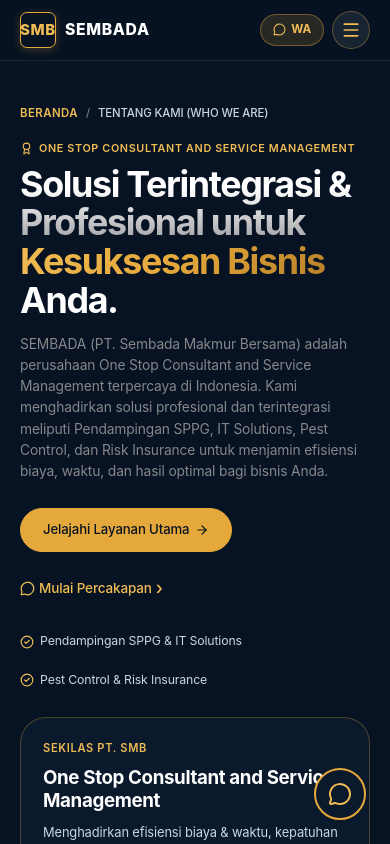
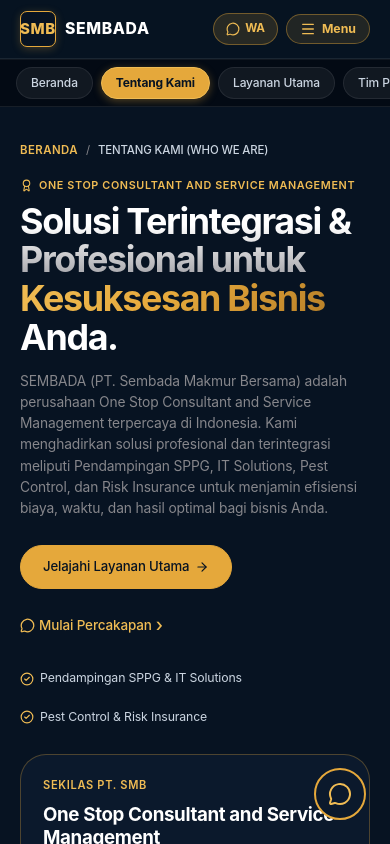
Before and after one commit to dahliahlestari/Company-Profile, a React (Vite) app: page /who-we-are in a window 390 px wide. Shown: the top 844 px of the page. Built offline with nearby package versions, Linux system fonts and the light colour scheme.

Commit message:
fix(mobile): fix mobile navbar with fixed positioning, portal drawer, and horizontal quicknav

```diff
--- a/src/components/Navbar.jsx
+++ b/src/components/Navbar.jsx
@@ -1,4 +1,5 @@
 import React, { useState, useEffect } from 'react';
+import { createPortal } from 'react-dom';
 import { Link, NavLink, useLocation } from 'react-router-dom';
 import { Phone, Mail, MessageCircle, Menu, X, ArrowRight, Globe } from 'lucide-react';
 import { companyData } from '../data/companyData';
@@ -11,9 +12,9 @@
 
   useEffect(() => {
     const handleScroll = () => {
-      setIsScrolled(window.scrollY > 30);
+      setIsScrolled(window.scrollY > 20);
     };
-    window.addEventListener('scroll', handleScroll);
+    window.addEventListener('scroll', handleScroll, { passive: true });
     return () => window.removeEventListener('scroll', handleScroll);
   }, []);
 
@@ -21,6 +22,18 @@
   useEffect(() => {
     setMobileMenuOpen(false);
   }, [location.pathname]);
+
+  // Lock body scroll when mobile drawer is active
+  useEffect(() => {
+    if (mobileMenuOpen) {
+      document.body.style.overflow = 'hidden';
+    } else {
+      document.body.style.overflow = '';
+    }
+    return () => {
+      document.body.style.overflow = '';
+    };
+  }, [mobileMenuOpen]);
 
   const navLinks = [
     { label: 'Beranda', to: '/' },
@@ -33,19 +46,11 @@
   ];
 
   return (
-    <header style={{
-      position: 'sticky',
-      top: 0,
-      zIndex: 1000,
-      width: '100%',
-      background: 'rgba(7, 19, 34, 0.98)',
-      backdropFilter: 'saturate(180%) blur(20px)',
-      WebkitBackdropFilter: 'saturate(180%) blur(20px)',
-      paddingTop: 'env(safe-area-inset-top, 0px)'
-    }}>
+    <>
+      <header className="site-header">
         {/* Top Bar (Solid Navy) - Visible on Desktop/Tablet, Hidden on Mobile */}
         <div className="topbar" style={{
-        background: 'rgba(7, 19, 34, 0.96)',
+          background: 'rgba(7, 19, 34, 0.98)',
           borderBottom: '1px solid rgba(255, 255, 255, 0.08)',
           color: 'var(--slate-300)',
           fontSize: '0.82rem',
@@ -53,18 +58,18 @@
         }}>
           <div className="container" style={{ display: 'flex', justifyContent: 'space-between', alignItems: 'center', flexWrap: 'wrap', gap: '8px' }}>
             <div style={{ display: 'flex', alignItems: 'center', gap: '18px', flexWrap: 'wrap' }}>
-            <a href={`tel:${companyData.info.phone}`} style={{ display: 'inline-flex', alignItems: 'center', gap: '6px', color: 'var(--slate-300)' }}>
+              <a href={`tel:${companyData.info.phone}`} style={{ display: 'inline-flex', alignItems: 'center', gap: '6px', color: 'var(--slate-300)', textDecoration: 'none' }}>
                 <Phone size={13} color="var(--gold-400)" />
                 <span>{companyData.info.phone}</span>
               </a>
-            <a href={`mailto:${companyData.info.email}`} className="topbar-email" style={{ display: 'inline-flex', alignItems: 'center', gap: '6px', color: 'var(--slate-300)' }}>
+              <a href={`mailto:${companyData.info.email}`} className="topbar-email" style={{ display: 'inline-flex', alignItems: 'center', gap: '6px', color: 'var(--slate-300)', textDecoration: 'none' }}>
                 <Mail size={13} color="var(--gold-400)" />
                 <span>{companyData.info.email}</span>
               </a>
             </div>
 
             <div style={{ display: 'flex', alignItems: 'center', gap: '14px' }}>
-            <div style={{ display: 'inline-flex', alignItems: 'center', gap: '4px', fontSize: '0.8rem', background: 'rgba(255,255,255,0.08)', padding: '2px 8px', borderRadius: '4px' }}>
+              <div style={{ display: 'inline-flex', alignItems: 'center', gap: '4px', fontSize: '0.8rem', background: 'rgba(255, 255, 255, 0.08)', padding: '2px 8px', borderRadius: '4px' }}>
                 <Globe size={13} color="var(--gold-400)" />
                 <button
                   onClick={() => setLang('ID')}
@@ -81,7 +86,7 @@
                 </button>
               </div>
               <a
-              href={`https://wa.me/${companyData.info.whatsapp}?text=Halo%20PT.%20SMB,%20saya%20ingin%20berkonsultasi.`}
+                href={`https://wa.me/${companyData.info.whatsapp}?text=Halo%20Sembada,%20saya%20ingin%20berkonsultasi.`}
                 target="_blank"
                 rel="noreferrer"
                 style={{
@@ -89,7 +94,8 @@
                   alignItems: 'center',
                   gap: '5px',
                   color: 'var(--gold-400)',
-                fontWeight: 600
+                  fontWeight: 600,
+                  textDecoration: 'none'
                 }}
               >
                 <MessageCircle size={14} />
@@ -100,14 +106,7 @@
         </div>
 
         {/* Main Navigation Bar */}
-      <nav style={{
-        background: 'rgba(7, 19, 34, 0.96)',
-        backdropFilter: 'saturate(180%) blur(20px)',
-        WebkitBackdropFilter: 'saturate(180%) blur(20px)',
-        borderBottom: isScrolled ? '1px solid rgba(229, 168, 59, 0.35)' : '1px solid rgba(255, 255, 255, 0.08)',
-        padding: isScrolled ? '8px 0' : '11px 0',
-        transition: 'padding 0.25s ease, border-color 0.25s ease'
-      }}>
+        <nav className={`main-navbar ${isScrolled ? 'scrolled' : ''}`}>
           <div className="container" style={{ display: 'flex', justifyContent: 'space-between', alignItems: 'center', gap: '12px' }}>
 
             {/* Brand Logo & Name (SEMBADA Branding) */}
@@ -163,22 +162,13 @@
               </div>
             </Link>
 
-          {/* Desktop Nav Items with Multi-page NavLink (Apple Clean Typography) */}
-          <div className="desktop-menu" style={{ display: 'flex', alignItems: 'center', gap: '26px' }}>
+            {/* Desktop Nav Items */}
+            <div className="desktop-menu">
               {navLinks.map((link) => (
                 <NavLink
                   key={link.to}
                   to={link.to}
-                style={({ isActive }) => ({
-                  fontFamily: 'var(--font-heading)',
-                  fontSize: '0.86rem',
-                  fontWeight: isActive ? 600 : 450,
-                  color: isActive ? 'var(--gold-400)' : 'var(--slate-300)',
-                  borderBottom: isActive ? '2px solid var(--gold-400)' : '2px solid transparent',
-                  padding: '4px 0',
-                  letterSpacing: '-0.01em',
-                  transition: 'all 0.18s ease'
-                })}
+                  className={({ isActive }) => `desktop-navlink ${isActive ? 'active' : ''}`}
                 >
                   {link.label}
                 </NavLink>
@@ -186,7 +176,7 @@
             </div>
 
             {/* Action CTA Desktop */}
-          <div className="desktop-cta" style={{ display: 'flex', alignItems: 'center', gap: '12px' }}>
+            <div className="desktop-cta">
               <Link
                 to="/kontak"
                 className="btn btn-gold btn-sm"
@@ -196,69 +186,82 @@
               </Link>
             </div>
 
-          {/* Mobile Right Controls: Quick WA Pill + Apple Circle Toggle */}
+            {/* Mobile Right Controls: WA Pill + Clear Menu Toggle */}
             <div className="mobile-controls">
               <a
                 href={`https://wa.me/${companyData.info.whatsapp}?text=Halo%20Sembada,%20saya%20ingin%20berkonsultasi.`}
                 target="_blank"
                 rel="noreferrer"
                 className="mobile-wa-btn"
-              style={{
-                display: 'inline-flex',
-                alignItems: 'center',
-                gap: '5px',
-                padding: '6px 12px',
-                background: 'rgba(229, 168, 59, 0.15)',
-                border: '1px solid rgba(229, 168, 59, 0.4)',
-                borderRadius: 'var(--radius-pill)',
-                color: 'var(--gold-400)',
-                fontSize: '0.78rem',
-                fontWeight: 650
-              }}
               >
-              <MessageCircle size={13} />
+                <MessageCircle size={14} />
                 <span>WA</span>
               </a>
 
               <button
                 className="mobile-toggle"
-              onClick={() => setMobileMenuOpen(!mobileMenuOpen)}
-              style={{
-                width: '38px',
-                height: '38px',
-                borderRadius: '50%',
-                color: 'var(--gold-400)',
-                background: 'rgba(255, 255, 255, 0.08)',
-                border: '1px solid rgba(229, 168, 59, 0.35)',
-                display: 'flex',
-                alignItems: 'center',
-                justifyContent: 'center',
-                cursor: 'pointer'
-              }}
-              aria-label="Toggle menu"
+                onClick={() => setMobileMenuOpen(true)}
+                aria-label="Buka Menu"
               >
-              {mobileMenuOpen ? <X size={20} color="var(--white)" /> : <Menu size={20} color="var(--gold-400)" />}
+                <Menu size={16} />
+                <span>Menu</span>
               </button>
             </div>
           </div>
         </nav>
 
-      {/* Mobile Menu Drawer (Apple iOS Fullscreen Sheet Style) */}
-      {mobileMenuOpen && (
-        <div className="mobile-drawer">
-          {/* Top Bar inside Drawer: Brand & Language Toggle */}
+        {/* Mobile Quick Navigation Bar (Direct 1-tap horizontal pills on mobile) */}
+        <div className="mobile-quicknav">
+          <div className="mobile-quicknav-container">
+            {navLinks.map((link) => (
+              <NavLink
+                key={link.to}
+                to={link.to}
+                className={({ isActive }) => `mobile-quicklink ${isActive ? 'active' : ''}`}
+              >
+                {link.label}
+              </NavLink>
+            ))}
+          </div>
+        </div>
+      </header>
+
+      {/* Spacer to guarantee page content is never hidden behind fixed header */}
+      <div className="header-spacer" />
+
+      {/* Fullscreen Mobile Drawer Portal (Mounts directly to document.body for 100% reliable rendering) */}
+      {mobileMenuOpen && typeof document !== 'undefined' && createPortal(
+        <div className="mobile-drawer-overlay">
+          {/* Header inside drawer */}
+          <div className="mobile-drawer-header">
+            <div style={{ display: 'flex', alignItems: 'center', gap: '9px' }}>
               <div style={{
+                width: '34px',
+                height: '34px',
+                background: 'var(--navy-950)',
+                border: '1.5px solid var(--gold-500)',
+                borderRadius: '7px',
                 display: 'flex',
-            justifyContent: 'space-between',
                 alignItems: 'center',
-            paddingBottom: '14px',
-            borderBottom: '1px solid rgba(255, 255, 255, 0.08)',
-            marginBottom: '6px'
+                justifyContent: 'center',
+                boxShadow: '0 2px 8px rgba(229, 168, 59, 0.25)'
               }}>
-            <div style={{ fontSize: '0.8rem', color: 'var(--gold-400)', fontWeight: 700, letterSpacing: '0.06em', textTransform: 'uppercase' }}>
-              SEMBADA Navigation
+                <span style={{ fontFamily: 'var(--font-heading)', fontSize: '0.95rem', fontWeight: 800, color: 'var(--gold-400)' }}>
+                  SMB
+                </span>
               </div>
-            <div style={{ display: 'inline-flex', alignItems: 'center', gap: '4px', fontSize: '0.78rem', background: 'rgba(255, 255, 255, 0.08)', padding: '3px 10px', borderRadius: 'var(--radius-pill)' }}>
+              <div style={{ display: 'flex', flexDirection: 'column' }}>
+                <span style={{ fontFamily: 'var(--font-heading)', fontSize: '1.12rem', fontWeight: 800, color: 'var(--white)', letterSpacing: '0.04em', lineHeight: 1.1 }}>
+                  SEMBADA
+                </span>
+                <span style={{ fontSize: '0.58rem', color: 'var(--slate-400)', textTransform: 'uppercase', letterSpacing: '0.03em' }}>
+                  PT. Sembada Makmur Bersama
+                </span>
+              </div>
+            </div>
+
+            <div style={{ display: 'flex', alignItems: 'center', gap: '10px' }}>
+              <div style={{ display: 'inline-flex', alignItems: 'center', gap: '4px', fontSize: '0.78rem', background: 'rgba(255, 255, 255, 0.08)', padding: '4px 10px', borderRadius: 'var(--radius-pill)' }}>
                 <Globe size={12} color="var(--gold-400)" />
                 <button
                   onClick={() => setLang('ID')}
@@ -274,117 +277,66 @@
                   EN
                 </button>
               </div>
+
+              <button
+                onClick={() => setMobileMenuOpen(false)}
+                aria-label="Tutup Menu"
+                className="mobile-drawer-close"
+              >
+                <X size={22} color="var(--gold-400)" />
+              </button>
+            </div>
           </div>
 
           {/* Navigation Links: Clean Apple Typographic List */}
-          <nav style={{ display: 'flex', flexDirection: 'column' }}>
+          <nav className="mobile-drawer-nav">
             {navLinks.map((link) => (
               <NavLink
                 key={link.to}
                 to={link.to}
                 onClick={() => setMobileMenuOpen(false)}
-                style={({ isActive }) => ({
-                  fontFamily: 'var(--font-heading)',
-                  fontSize: '1.18rem',
-                  fontWeight: 650,
-                  color: isActive ? 'var(--gold-400)' : 'var(--white)',
-                  padding: '13px 0',
-                  borderBottom: '1px solid rgba(255, 255, 255, 0.08)',
-                  display: 'flex',
-                  alignItems: 'center',
-                  justifyContent: 'space-between',
-                  letterSpacing: '-0.025em',
-                  textDecoration: 'none',
-                  transition: 'color 0.18s ease'
-                })}
+                className={({ isActive }) => `mobile-drawer-link ${isActive ? 'active' : ''}`}
               >
                 <span>{link.label}</span>
-                <ArrowRight size={15} color="var(--slate-500)" />
+                <ArrowRight size={16} className="drawer-link-arrow" />
               </NavLink>
             ))}
           </nav>
 
-          {/* Action CTAs: Apple Full-Width Pills */}
-          <div style={{ marginTop: '20px', display: 'flex', flexDirection: 'column', gap: '10px' }}>
+          {/* Action CTAs inside drawer */}
+          <div className="mobile-drawer-actions">
             <Link
               to="/kontak"
               onClick={() => setMobileMenuOpen(false)}
               className="btn btn-gold btn-md"
-              style={{ width: '100%', justifyContent: 'center', minHeight: '46px', borderRadius: 'var(--radius-pill)' }}
+              style={{ width: '100%', justifyContent: 'center', minHeight: '48px', borderRadius: 'var(--radius-pill)', fontWeight: 650 }}
             >
               <span>Konsultasi Sekarang</span>
-              <ArrowRight size={14} />
+              <ArrowRight size={15} />
             </Link>
             <a
-              href={`https://wa.me/${companyData.info.whatsapp}`}
+              href={`https://wa.me/${companyData.info.whatsapp}?text=Halo%20Sembada,%20saya%20ingin%20berkonsultasi.`}
               target="_blank"
               rel="noreferrer"
               className="btn btn-outline-gold btn-md"
-              style={{ width: '100%', justifyContent: 'center', minHeight: '46px', borderRadius: 'var(--radius-pill)' }}
+              style={{ width: '100%', justifyContent: 'center', minHeight: '48px', borderRadius: 'var(--radius-pill)', fontWeight: 600 }}
             >
-              <MessageCircle size={15} />
+              <MessageCircle size={16} />
               <span>WhatsApp Direct ({companyData.info.phone})</span>
             </a>
           </div>
 
-          {/* Bottom Info */}
-          <div style={{
-            marginTop: 'auto',
-            paddingTop: '18px',
-            borderTop: '1px solid rgba(255, 255, 255, 0.08)',
-            fontSize: '0.74rem',
-            color: 'var(--slate-400)',
-            display: 'flex',
-            flexDirection: 'column',
-            gap: '4px'
-          }}>
+          {/* Bottom Info inside drawer */}
+          <div className="mobile-drawer-footer">
             <div>📧 {companyData.info.email}</div>
             <div>📞 {companyData.info.phone}</div>
-            <div style={{ color: 'var(--slate-500)', fontSize: '0.7rem', marginTop: '2px' }}>
+            <div style={{ color: 'var(--slate-500)', fontSize: '0.7rem', marginTop: '4px' }}>
               © {new Date().getFullYear()} {companyData.info.legalName}
             </div>
           </div>
-        </div>
+        </div>,
+        document.body
       )}
-
-      <style>{`
-        .mobile-controls {
-          display: none;
-          align-items: center;
-          gap: 8px;
-        }
-
-        .mobile-drawer {
-          position: fixed;
-          top: calc(env(safe-area-inset-top, 0px) + 88px);
-          left: 0;
-          right: 0;
-          bottom: 0;
-          background: rgba(7, 19, 34, 0.98);
-          backdrop-filter: saturate(180%) blur(24px);
-          -webkit-backdrop-filter: saturate(180%) blur(24px);
-          z-index: 999;
-          padding: 20px 20px 28px 20px;
-          display: flex;
-          flex-direction: column;
-          overflow-y: auto;
-        }
-
-        @media (max-width: 1024px) {
-          .desktop-menu { display: none !important; }
-          .desktop-cta { display: none !important; }
-          .mobile-controls { display: flex !important; }
-        }
-
-        @media (max-width: 768px) {
-          .navbar-subtitle { display: none !important; }
-        }
-
-        @media (max-width: 640px) {
-          .topbar { display: none !important; }
-          .mobile-drawer { top: calc(env(safe-area-inset-top, 0px) + 58px) !important; }
-        }
-      `}</style>
-    </header>
+    </>
   );
 }
--- a/src/index.css
+++ b/src/index.css
@@ -524,7 +524,7 @@
 @media (max-width: 640px) {
   html {
     font-size: 15px;
-    overflow-x: hidden;
+    overflow-x: clip;
     -webkit-text-size-adjust: 100%;
   }
 
@@ -639,3 +639,288 @@
     border-radius: 10px !important;
   }
 }
+
+/* ==========================================================================
+   Fixed Header & Apple-Style Mobile Navigation
+   ========================================================================== */
+.site-header {
+  position: fixed !important;
+  top: 0 !important;
+  left: 0 !important;
+  right: 0 !important;
+  width: 100% !important;
+  z-index: 90000 !important;
+  background: rgba(7, 19, 34, 0.98);
+  backdrop-filter: saturate(180%) blur(20px);
+  -webkit-backdrop-filter: saturate(180%) blur(20px);
+  padding-top: env(safe-area-inset-top, 0px);
+}
+
+.main-navbar {
+  background: rgba(7, 19, 34, 0.96);
+  border-bottom: 1px solid rgba(255, 255, 255, 0.08);
+  padding: 11px 0;
+  transition: padding 0.25s ease, border-color 0.25s ease;
+}
+
+.main-navbar.scrolled {
+  padding: 8px 0;
+  border-bottom-color: rgba(229, 168, 59, 0.35);
+}
+
+.desktop-menu {
+  display: flex;
+  align-items: center;
+  gap: 24px;
+}
+
+.desktop-navlink {
+  font-family: var(--font-heading);
+  font-size: 0.86rem;
+  font-weight: 450;
+  color: var(--slate-300);
+  border-bottom: 2px solid transparent;
+  padding: 4px 0;
+  letter-spacing: -0.01em;
+  text-decoration: none;
+  transition: all 0.18s ease;
+}
+
+.desktop-navlink:hover {
+  color: var(--gold-400);
+}
+
+.desktop-navlink.active {
+  color: var(--gold-400);
+  font-weight: 600;
+  border-bottom-color: var(--gold-400);
+}
+
+.desktop-cta {
+  display: flex;
+  align-items: center;
+  gap: 12px;
+}
+
+.mobile-controls {
+  display: none;
+  align-items: center;
+  gap: 8px;
+}
+
+.mobile-wa-btn {
+  display: inline-flex;
+  align-items: center;
+  gap: 5px;
+  padding: 6px 12px;
+  background: rgba(229, 168, 59, 0.15);
+  border: 1px solid rgba(229, 168, 59, 0.4);
+  border-radius: var(--radius-pill);
+  color: var(--gold-400);
+  font-size: 0.78rem;
+  font-weight: 650;
+  text-decoration: none;
+}
+
+.mobile-toggle {
+  display: inline-flex;
+  align-items: center;
+  gap: 6px;
+  padding: 6px 13px;
+  border-radius: var(--radius-pill);
+  color: var(--gold-400);
+  background: rgba(229, 168, 59, 0.12);
+  border: 1px solid rgba(229, 168, 59, 0.4);
+  font-family: var(--font-heading);
+  font-size: 0.82rem;
+  font-weight: 650;
+  cursor: pointer;
+  transition: all 0.2s ease;
+}
+
+.mobile-toggle:active {
+  transform: scale(0.96);
+  background: rgba(229, 168, 59, 0.25);
+}
+
+/* Horizontal Swipeable QuickNav for Mobile */
+.mobile-quicknav {
+  display: none;
+  width: 100%;
+  background: rgba(4, 11, 20, 0.98);
+  border-top: 1px solid rgba(255, 255, 255, 0.05);
+  border-bottom: 1px solid rgba(255, 255, 255, 0.08);
+}
+
+.mobile-quicknav-container {
+  display: flex;
+  align-items: center;
+  gap: 8px;
+  padding: 7px 16px;
+  overflow-x: auto;
+  -webkit-overflow-scrolling: touch;
+  scrollbar-width: none;
+}
+
+.mobile-quicknav-container::-webkit-scrollbar {
+  display: none;
+}
+
+.mobile-quicklink {
+  flex-shrink: 0;
+  display: inline-flex;
+  align-items: center;
+  padding: 6px 14px;
+  border-radius: 9999px;
+  font-family: var(--font-heading);
+  font-size: 0.8rem;
+  font-weight: 500;
+  text-decoration: none;
+  color: var(--slate-300);
+  background: rgba(255, 255, 255, 0.06);
+  border: 1px solid rgba(255, 255, 255, 0.08);
+  transition: all 0.2s ease;
+  white-space: nowrap;
+}
+
+.mobile-quicklink:active {
+  transform: scale(0.96);
+}
+
+.mobile-quicklink.active {
+  background: var(--gold-500);
+  color: var(--navy-950);
+  font-weight: 700;
+  border-color: var(--gold-400);
+  box-shadow: 0 2px 8px rgba(229, 168, 59, 0.35);
+}
+
+/* Header Spacer to prevent content jump under fixed header */
+.header-spacer {
+  height: 92px;
+  width: 100%;
+}
+
+@media (max-width: 1024px) {
+  .desktop-menu { display: none !important; }
+  .desktop-cta { display: none !important; }
+  .mobile-controls { display: flex !important; }
+  .mobile-quicknav { display: block !important; }
+  .header-spacer {
+    height: calc(env(safe-area-inset-top, 0px) + 134px);
+  }
+}
+
+@media (max-width: 768px) {
+  .navbar-subtitle { display: none !important; }
+}
+
+@media (max-width: 640px) {
+  .topbar { display: none !important; }
+  .header-spacer {
+    height: calc(env(safe-area-inset-top, 0px) + 98px);
+  }
+}
+
+/* Fullscreen Mobile Drawer Portal */
+.mobile-drawer-overlay {
+  position: fixed !important;
+  inset: 0 !important;
+  width: 100vw !important;
+  height: 100vh !important;
+  height: 100dvh !important;
+  z-index: 999999 !important;
+  background: rgba(7, 19, 34, 0.985);
+  backdrop-filter: saturate(180%) blur(24px);
+  -webkit-backdrop-filter: saturate(180%) blur(24px);
+  padding: calc(env(safe-area-inset-top, 0px) + 16px) 20px calc(env(safe-area-inset-bottom, 0px) + 24px) 20px;
+  display: flex;
+  flex-direction: column;
+  overflow-y: auto;
+  -webkit-overflow-scrolling: touch;
+  animation: drawerFadeIn 0.22s cubic-bezier(0.16, 1, 0.3, 1) forwards;
+}
+
+@keyframes drawerFadeIn {
+  from { opacity: 0; transform: translateY(-10px); }
+  to { opacity: 1; transform: translateY(0); }
+}
+
+.mobile-drawer-header {
+  display: flex;
+  justify-content: space-between;
+  align-items: center;
+  padding-bottom: 14px;
+  border-bottom: 1px solid rgba(255, 255, 255, 0.08);
+  margin-bottom: 12px;
+}
+
+.mobile-drawer-close {
+  width: 40px;
+  height: 40px;
+  border-radius: 50%;
+  background: rgba(255, 255, 255, 0.08);
+  border: 1px solid rgba(229, 168, 59, 0.4);
+  display: flex;
+  align-items: center;
+  justifyContent: center;
+  cursor: pointer;
+  transition: all 0.2s ease;
+}
+
+.mobile-drawer-close:active {
+  transform: scale(0.92);
+  background: rgba(229, 168, 59, 0.2);
+}
+
+.mobile-drawer-nav {
+  display: flex;
+  flex-direction: column;
+}
+
+.mobile-drawer-link {
+  font-family: var(--font-heading);
+  font-size: 1.18rem;
+  font-weight: 650;
+  color: var(--white);
+  padding: 13px 0;
+  border-bottom: 1px solid rgba(255, 255, 255, 0.08);
+  display: flex;
+  align-items: center;
+  justify-content: space-between;
+  letter-spacing: -0.025em;
+  text-decoration: none;
+  transition: color 0.18s ease;
+}
+
+.mobile-drawer-link.active {
+  color: var(--gold-400);
+}
+
+.mobile-drawer-link .drawer-link-arrow {
+  color: var(--slate-500);
+  transition: transform 0.2s ease;
+}
+
+.mobile-drawer-link:active .drawer-link-arrow {
+  transform: translateX(4px);
+  color: var(--gold-400);
+}
+
+.mobile-drawer-actions {
+  margin-top: 22px;
+  display: flex;
+  flex-direction: column;
+  gap: 10px;
+}
+
+.mobile-drawer-footer {
+  margin-top: auto;
+  padding-top: 20px;
+  border-top: 1px solid rgba(255, 255, 255, 0.08);
+  font-size: 0.76rem;
+  color: var(--slate-400);
+  display: flex;
+  flex-direction: column;
+  gap: 4px;
+}
```
Lines whose indentation alone changed are shown as unchanged.
